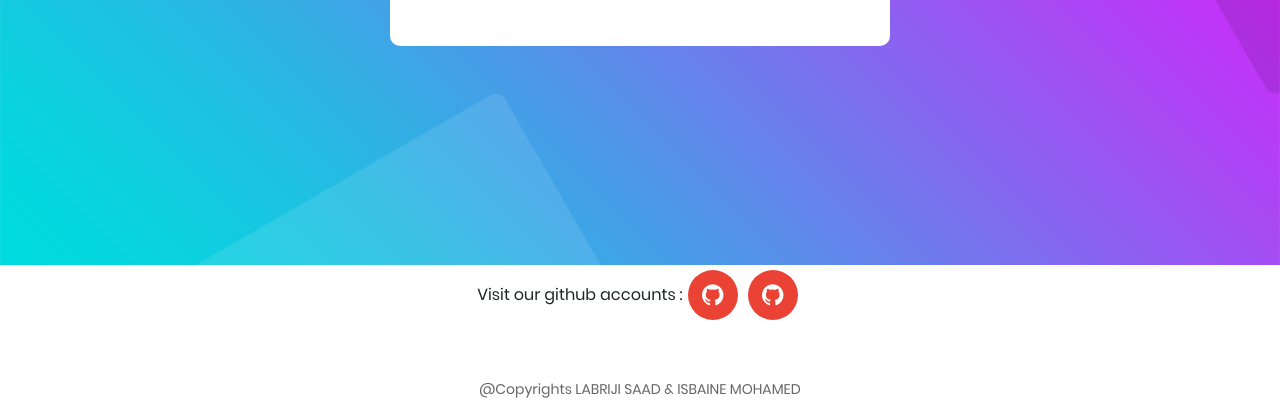
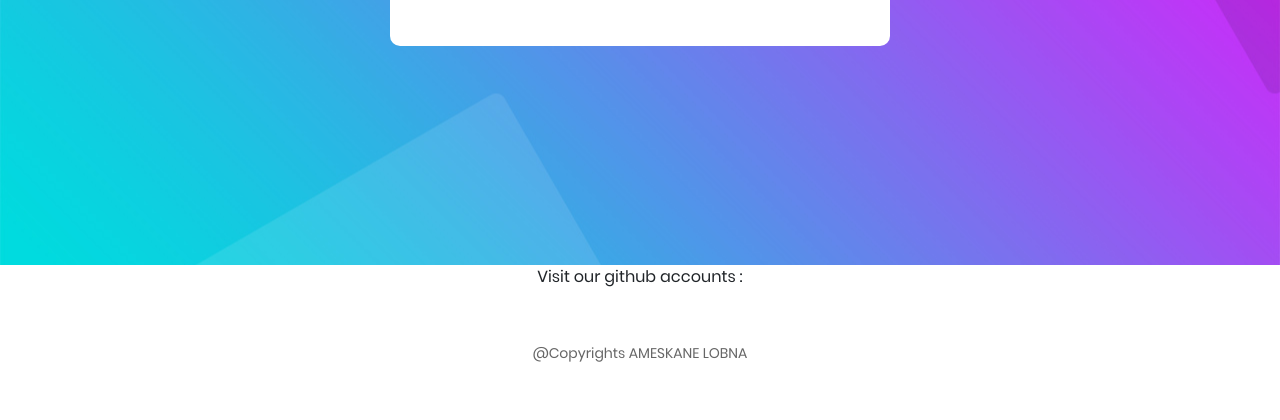
Before and after one commit to isbainemohamed/youtube-downloader, a Flask app: template templates/download.html in a window 1280 px wide. Shown: the part 535-955 px from the top of the page. After the commit the page ends 897 px from the top, so only its background shows below. Run offline with Flask 2, Linux system fonts and the light colour scheme; the template is opened without the code that fills it: most values are stand-ins (such as "Sample title", 1, 10 or a date in 2020); some libraries are stand-ins or nearby versions.

Commit message:
Update download.html

```diff
--- a/templates/download.html
+++ b/templates/download.html
@@ -262,20 +262,12 @@
 
 					<div class="flex-c-m">
 						Visit our github accounts :
-						<a href="https://github.com/isbainemohamed" class="login100-social-item bg3">
-							<i class="fa fa-github"></i>
 
-						</a>
-
-						<a href="https://github.com/labrijisaad" class="login100-social-item bg3">
-							<i class="fa fa-github"></i>
-
-						</a>
 
 					</div>
 	<div class="txt1 text-center p-t-54 p-b-20">
 						<span >
-							@Copyrights LABRIJI SAAD & ISBAINE MOHAMED
+							@Copyrights AMESKANE LOBNA
 						</span>
 					</div>
 
```
